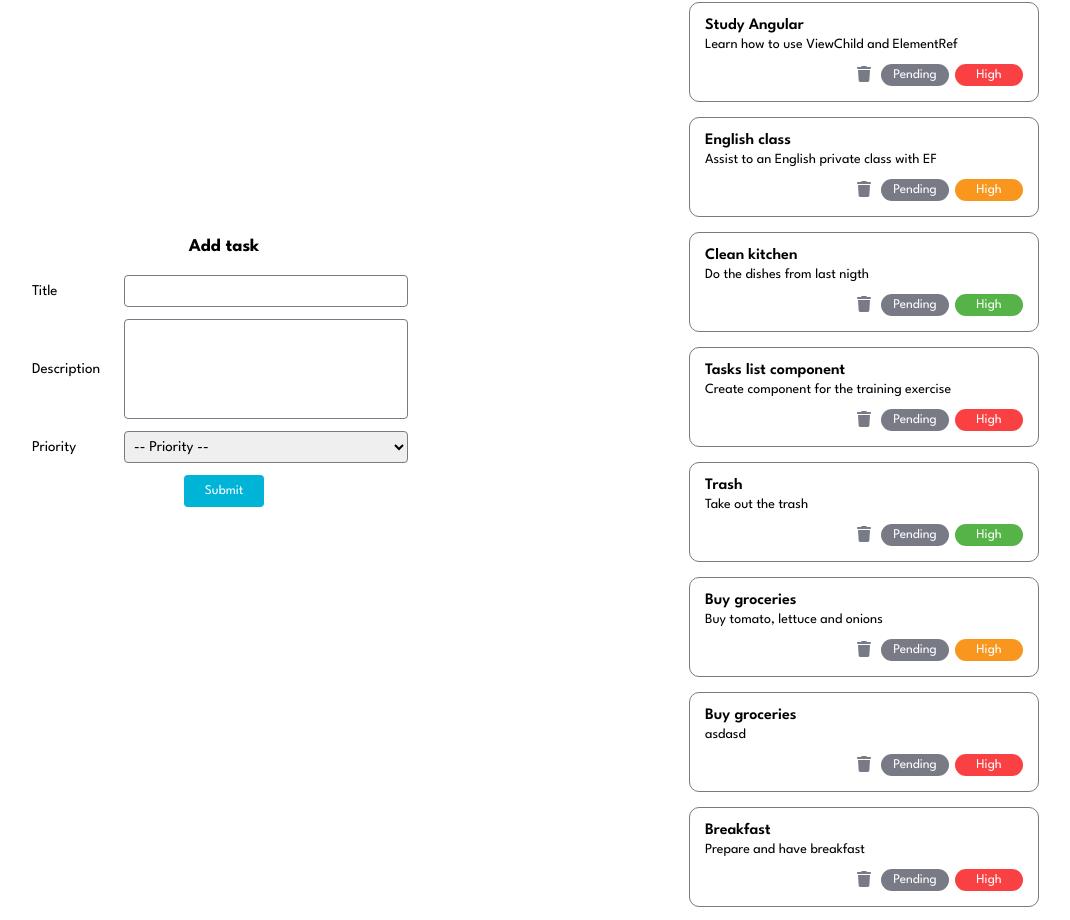
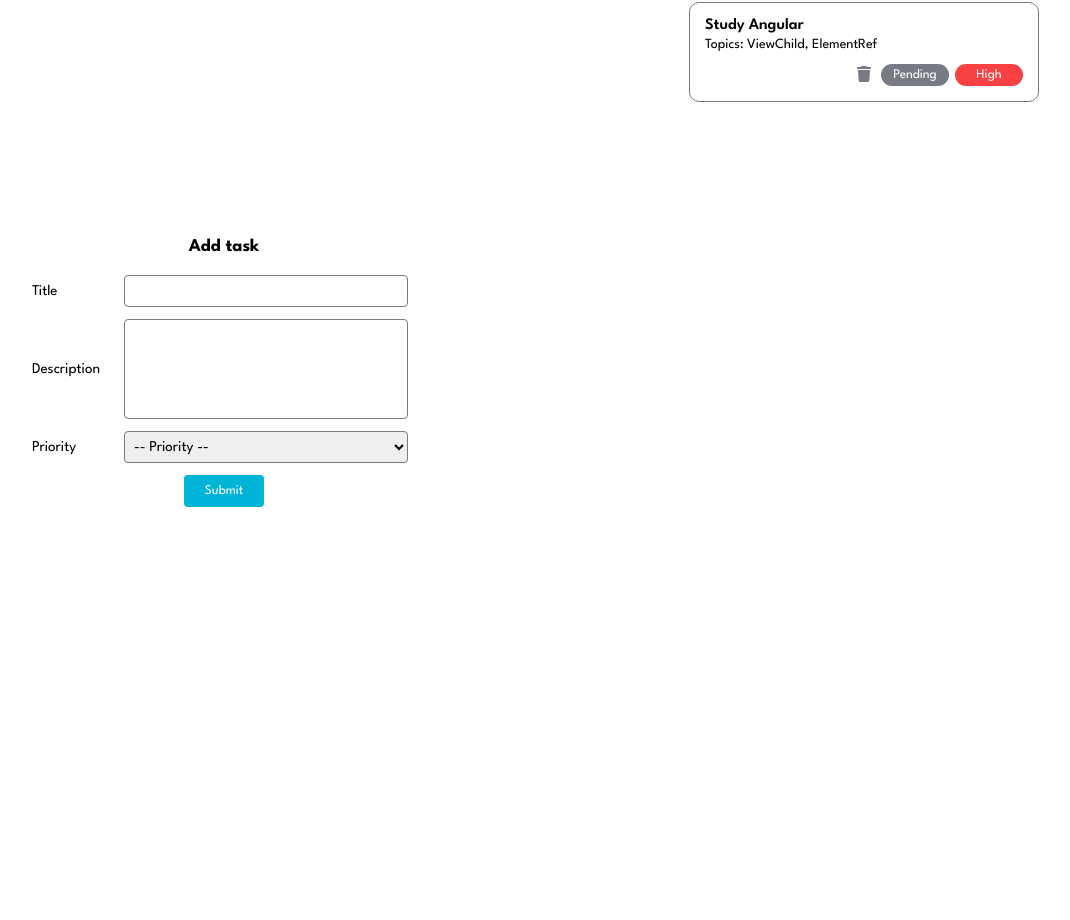
Before and after one commit to amappola7/to-do-list-angular, an Angular app: page / in a window 1280 px wide. Shown: the part 28-948 px from the top of the page, without its empty margins (32-1102 px from the left). After the commit the page ends 800 px from the top, so only its background shows below. Built offline with nearby package versions, Linux system fonts and the light colour scheme; data requests are answered from the project's data file.

Commit message:
Changing the typing of task

```diff
--- a/db.json
+++ b/db.json
@@ -1,64 +1,11 @@
 {
   "tasks": [
     {
-      "id": 1,
       "title": "Study Angular",
-      "description": "Learn how to use ViewChild and ElementRef",
-      "priority": "High"
-    },
-    {
-      "id": 2,
-      "title": "English class",
-      "description": "Assist to an English private class with EF",
-      "priority": "Medium"
-    },
-    {
-      "id": 3,
-      "title": "Clean kitchen",
-      "description": "Do the dishes from last nigth",
-      "priority": "Low"
-    },
-    {
-      "id": 4,
-      "title": "Tasks list component",
-      "description": "Create component for the training exercise",
-      "priority": "High"
-    },
-    {
-      "id": 5,
-      "title": "Trash",
-      "description": "Take out the trash",
-      "priority": "Low"
-    },
-    {
-      "title": "Buy groceries",
-      "description": "Buy tomato, lettuce and onions",
-      "priority": "Medium",
-      "id": 6
-    },
-    {
-      "title": "Buy groceries",
-      "description": "asdasd",
+      "description": "Topics: ViewChild, ElementRef",
       "priority": "High",
-      "id": 7
-    },
-    {
-      "title": "Breakfast",
-      "description": "Prepare and have breakfast",
-      "priority": "High",
-      "id": 8
-    },
-    {
-      "title": "Consentir a Onix",
-      "description": "Sin descripción",
-      "priority": "High",
-      "id": 9
-    },
-    {
-      "title": "Pagar recibos",
-      "description": "De luz y de agua",
-      "priority": "Medium",
-      "id": 10
+      "status": "pending",
+      "id": 1
     }
   ]
 }
--- a/src/app/models/task.ts
+++ b/src/app/models/task.ts
@@ -1,5 +1,8 @@
-export interface Task {
+export interface RawTask {
   title: string,
   description: string,
   priority: string
 };
+export interface Task extends RawTask {
+  status: string
+};
--- a/src/app/pages/tasks/components/task-form/task-form.component.ts
+++ b/src/app/pages/tasks/components/task-form/task-form.component.ts
@@ -2,6 +2,7 @@ import { Component, EventEmitter, Output } from '@angular/core';
 import { FormGroup, FormControl } from '@angular/forms';
 import { Task } from 'src/app/models/task';
 import { TaskService } from 'src/app/services/task/task.service';
+import { taskMapper } from 'src/app/shared/utils/task-mapper';
 
 @Component({
   selector: 'app-task-form',
@@ -22,7 +23,7 @@ export class TaskFormComponent {
   ) {}
 
   onSubmit(): void {
-    this.taskService.createTask(this.taskForm.value)
+    this.taskService.createTask(taskMapper(this.taskForm.value))
     .subscribe((result) => {
       this.taskSavedNotification.emit(result);
       this.taskForm.reset();
--- /dev/null
+++ b/src/app/shared/utils/task-mapper.ts
@@ -0,0 +1,8 @@
+import { RawTask, Task } from "src/app/models/task";
+
+export const taskMapper = (rawTask: RawTask): Task => {
+  return {
+    ...rawTask,
+    status: 'pending'
+  }
+};
```
